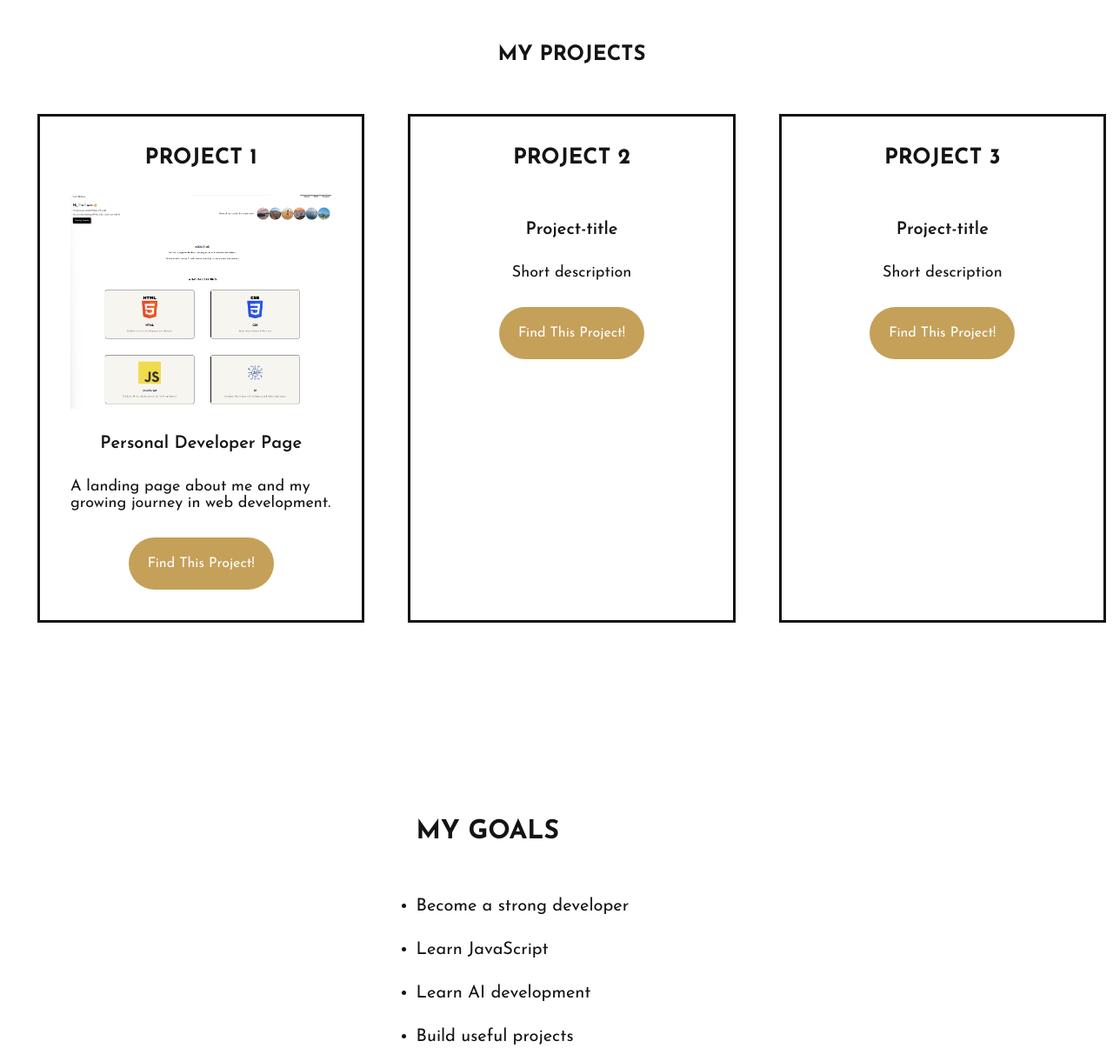
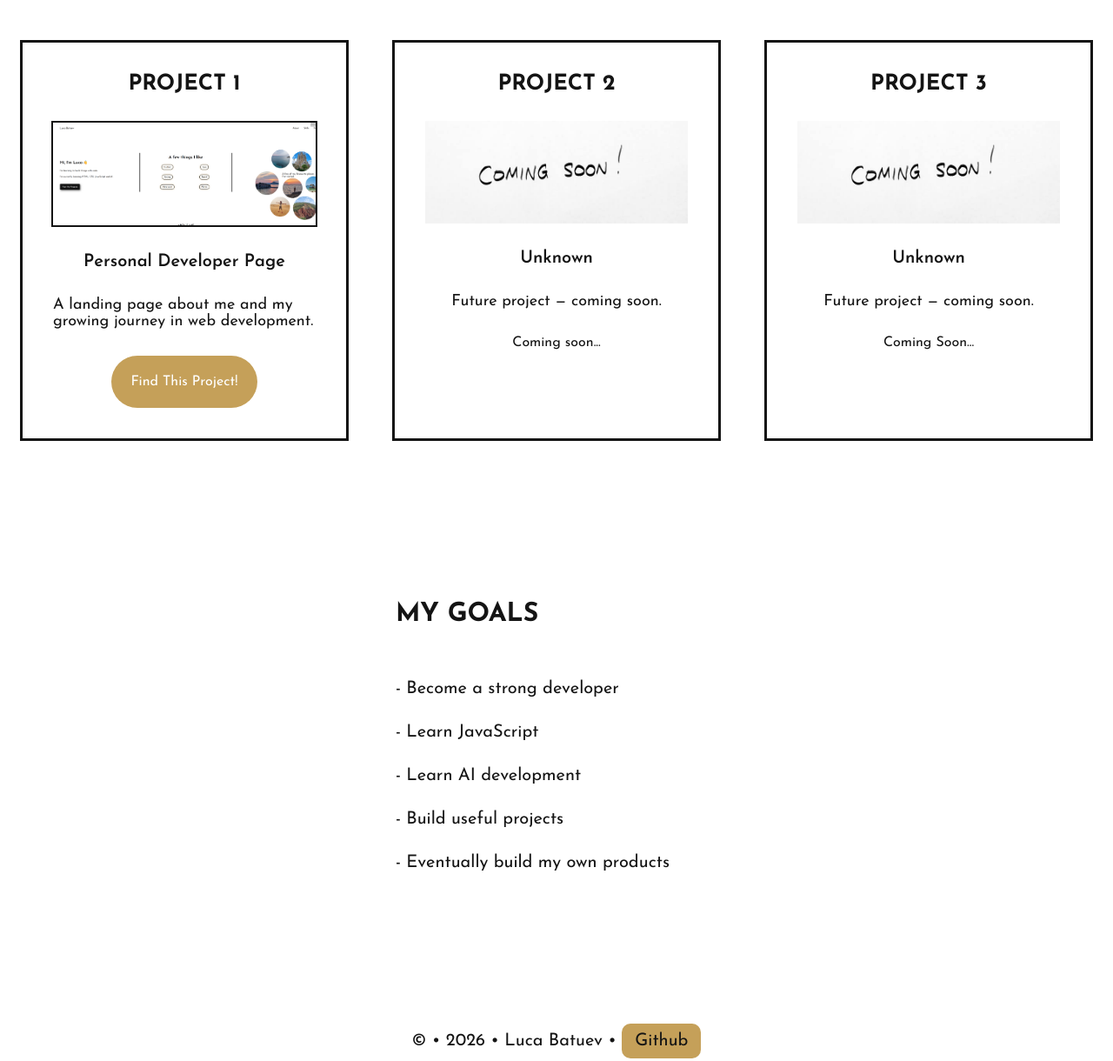
Before and after one commit to LucAtuev/personal-developer-portfolio-project, a plain HTML site: page index.html in a window 1280 px wide. Shown: the part 2240-3460 px from the top of the page at 87% size. Drawn offline with Linux system fonts and the light colour scheme.

Commit message:
Refine projects, goals, footer and desktop spacing

```diff
--- a/general.css
+++ b/general.css
@@ -1,8 +1,9 @@
 body{
   font-family: Josefin Sans;
-  padding-left: 35px;
+  padding-left: 15px;
+  padding-right: 15px;
   color: rgb(20,20,20);
-  margin-bottom: 700px;
+  margin-bottom: 6rem;
 }
 div{
   margin-top: 0;
--- a/index.html
+++ b/index.html
@@ -213,24 +213,24 @@
       <div class="projects-container">
         <div class="project-1 project-card">
           <p class="project-123">PROJECT 1</p>
-          <img src="personal-website-project-screenshots/Screenshot 2026-09-27 182303.png" class="personal-website-screenshot screenshot">
+          <img src="personal-website-project-screenshots/Screenshot 2026-10-20 103118.png" class="personal-website-screenshot screenshot">
           <p class="project-title">Personal Developer Page</p>
           <p class="short-description">A landing page about me and my growing journey in web development.</p>
           <a class="github-projects-link" href="https://github.com/LucAtuev/personal-developer-portfolio-project" target="_blank">Find This Project!</a>
         </div>
         <div class="project-2 project-card">
           <p class="project-123">PROJECT 2</p>
-          <img src="" class="screenshot">
-          <p class="project-title">Project-title</p>
-          <p class="short-description">Short description</p>
-          <a class="github-projects-link">Find This Project!</a>
+          <img src="personal-website-project-screenshots/coming-soon.jpeg" class="screenshot">
+          <p class="project-title">Unknown</p>
+          <p class="short-description">Future project — coming soon.</p>
+          <p class="">Coming soon...</p>
         </div>
         <div class="project-3 project-card">
           <p class="project-123">PROJECT 3</p>
-          <img src="" class="screenshot">
-          <p class="project-title">Project-title</p>
-          <p class="short-description">Short description</p>
-          <a class="github-projects-link">Find This Project!</a>
+          <img src="personal-website-project-screenshots/coming-soon.jpeg" class="screenshot">
+          <p class="project-title">Unknown</p>
+          <p class="short-description">Future project — coming soon.</p>
+          <p class="">Coming Soon...</p>
         </div>
       </div>
     </div>
@@ -238,17 +238,17 @@
     <div class="my-goals">
       <h2 class="my-goals-title">MY GOALS</h2>
       <ul class="goals-list">
-        <li class="goal"> Become a strong developer</li>
-        <li class="goal"> Learn JavaScript</li>
-        <li class="goal"> Learn AI development</li>
-        <li class="goal"> Build useful projects</li>
-        <li class="goal"> Eventually build my own products</li>
+        <li class="goal"> - Become a strong developer</li>
+        <li class="goal"> - Learn JavaScript</li>
+        <li class="goal"> - Learn AI development</li>
+        <li class="goal"> - Build useful projects</li>
+        <li class="goal"> - Eventually build my own products</li>
       </ul>
     </div>
 
-    <div class="footer">
-      <p class="copyright">&#169; &#8226; 2026 &#8226; Luca Batuev &#8226; <a href="https://github.com/LucAtuev" class="Github"> Github</a></p>
-    </div>
+    <footer class="footer">
+      <p class="copyright">&#169; &#8226; 2026 &#8226; Luca Batuev &#8226; <a href="https://github.com/LucAtuev" target="_blank" class="Github"> Github</a></p>
+    </footer>
 
   </body>
 </html>
--- a/style.css
+++ b/style.css
@@ -114,11 +114,11 @@
   right: 28%;
 }
 .hover-bridge-coding{
-  left: 28%;
+  left: 23%;
   top: 40%;
 }
 .hover-bridge-travel{
-  right: 28%;
+  right: 23%;
   top: 40%;
 }
 .hover-bridge-motorsport{
@@ -365,17 +365,21 @@
   gap: 50px;
 }
 .my-projects{
-  position: relative;
-  margin-top: 350px;
+  margin-top: 10rem;
 }
 .my-projects-title{
-  position: absolute;
-  top: -100px;
-  left: 50%;
-  transform: translateX(-50%);
+  display: flex;
+  justify-content: center;
+  align-items: center;
+  margin-bottom: 5rem;
 }
 .screenshot{
   width: 100%;
+  height: 118px;
+  object-fit: cover;
+}
+.personal-website-screenshot{
+  border: 2px rgb(20, 20, 20) solid;
 }
 .project-card{
   border-style: solid;
@@ -386,7 +390,6 @@
   display: flex;
   flex-direction: column;
   align-items: center;
-
 }
 .project-123{
   font-size: 25px;
@@ -431,7 +434,7 @@
   display: grid;
   align-items: center;
   justify-content: center;
-  margin-top: 200px;
+  margin-top: 10rem;
 }
 .my-goals-title{
   font-size: 30px;
@@ -440,11 +443,12 @@
   font-size: 20px;
   line-height: 50px;
   padding-left: 0;
-  text-align: left;
 }
 .goal{
+  list-style: none;
   transition: background-color 0.3s,
-  color 0.3s,  border-radius 0.3s, transform 0.3s, box-shadow 0.3s
+  color 0.3s,  border-radius 0.3s, transform 0.3s, box-shadow 0.3s,
+  font-style 0.1s
   ;
   padding-right: 55px;
 }
@@ -453,9 +457,8 @@
   color: rgb(197,160,89);
   border-radius: 20px;
   font-style: oblique;
-  list-style: none;
-  transform: translateX(-30px);
-  box-shadow: -15px 0px 0px rgba(20, 20, 20, 1);
+  transform: translateX(-15px);
+  box-shadow: -10px 0px 0px rgba(20, 20, 20, 1);
 }
 
 /* footer */
```
Also changed, not shown: personal-website-project-screenshots/Screenshot 2026-09-27 182303.png (deleted), personal-website-project-screenshots/Screenshot 2026-10-20 103118.png (added), personal-website-project-screenshots/coming-soon.jpeg (added).
